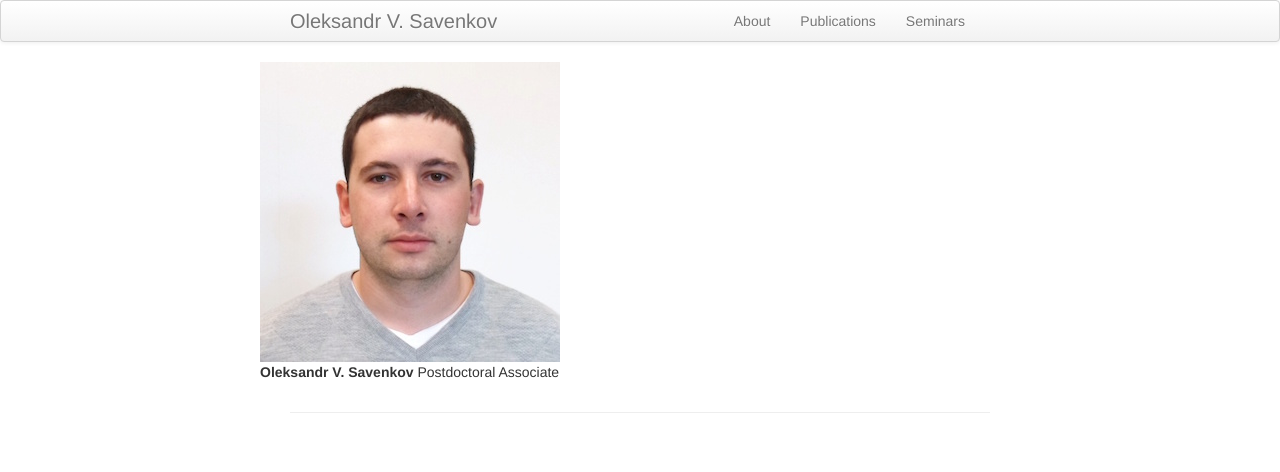
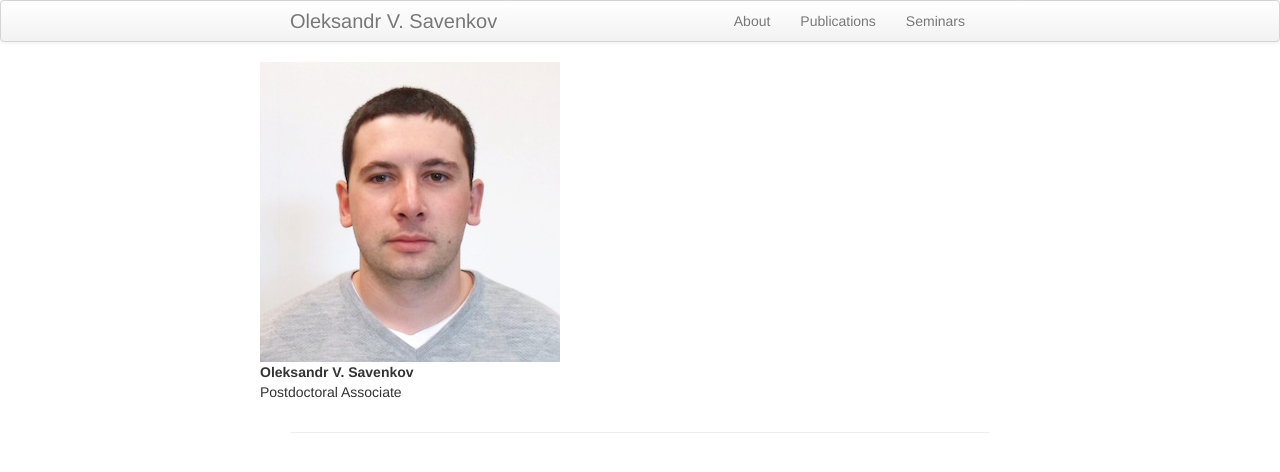
Before and after one commit to ovsavenkov/ovsavenkov.github.io, a Jekyll site: the page built from index.md, in a window 1280 px wide. Shown: the top 472 px of the page. Built offline with Jekyll 4.4.1, drawn with Linux system fonts in a browser that asks for light colours.

```diff
--- a/index.md
+++ b/index.md
@@ -14,7 +14,7 @@ description: Oleksandr Savenkov is a Postdoctoral Associate at Weill Cornell Med
 
 <div class="col-4">
     <div class="title">
-    <b>Oleksandr V. Savenkov</b>
+    <b>Oleksandr V. Savenkov</b><br>
     Postdoctoral Associate
     </div>
 </div>
```
